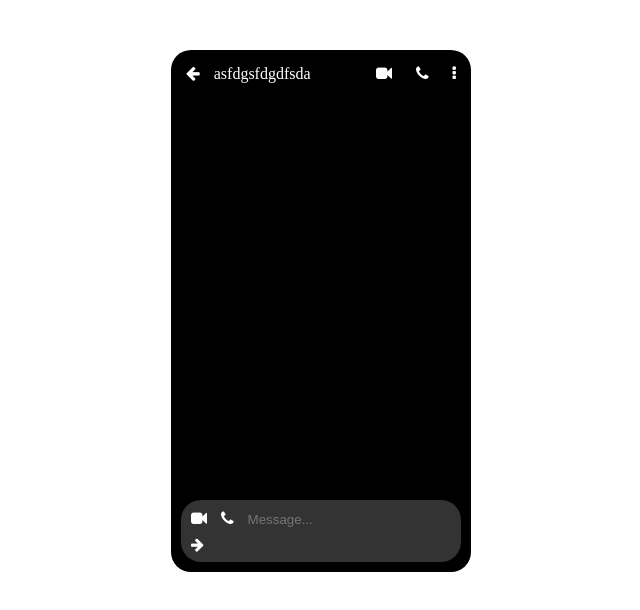
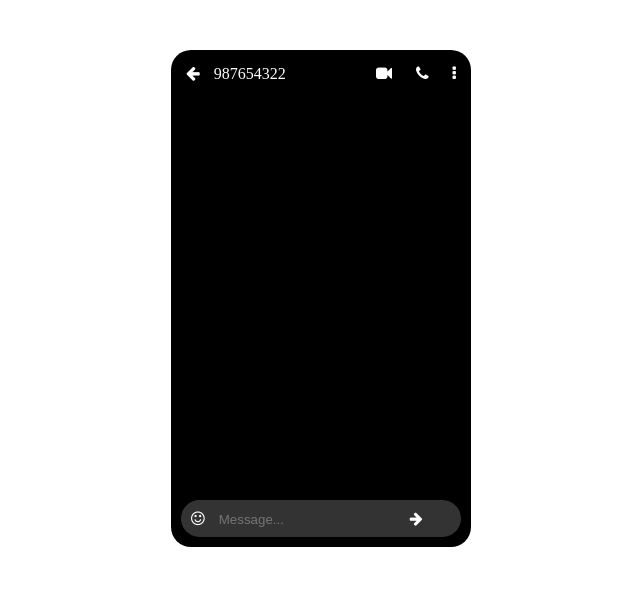
Before and after one commit to RanjithKumarRS/Chat-App, a plain HTML site: page index.html in a window 1280 px wide. Shown: the whole page, without its empty margins (319-959 px from the left). Drawn offline with Linux system fonts and the light colour scheme.

Commit message:
Update index.html

```diff
--- a/index.html
+++ b/index.html
@@ -13,7 +13,7 @@
         <nav>
             <div class="nav-left">
                 <i class="fa fa-arrow-left"></i>
-                <span id="user-name">asfdgsfdgdfsda</span>
+                <span id="user-name">987654322</span>
             </div>
             <div class="nav-right">
                 <i class="fa fa-video-camera"></i>
@@ -29,8 +29,7 @@
         </div>
 
         <footer>
-            <i class="fa fa-video-camera"></i>
-            <i class="fa fa-phone"></i>
+            <i class="fa fa-smile-o"></i>
             <input type="text" id="input-id" placeholder="Message...">
             <button id="send"><i class="fa fa-arrow-right" ></i></button>
         </footer>
```
